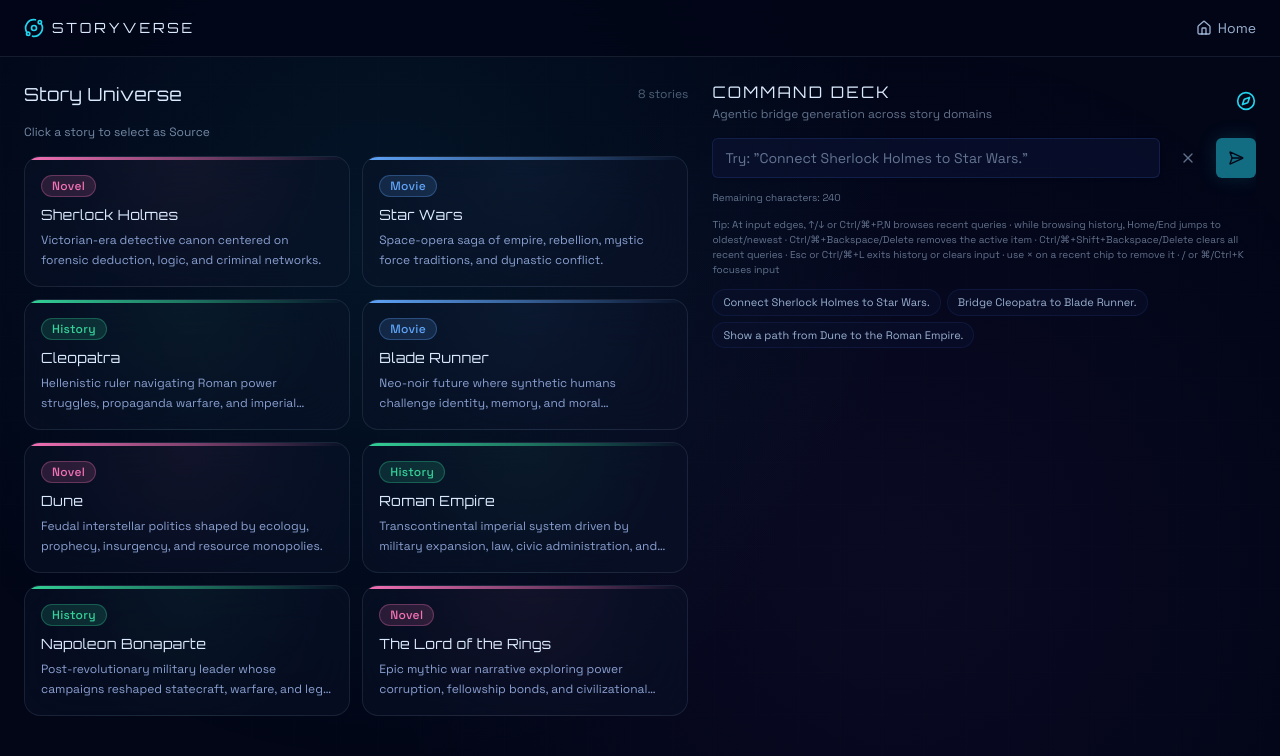
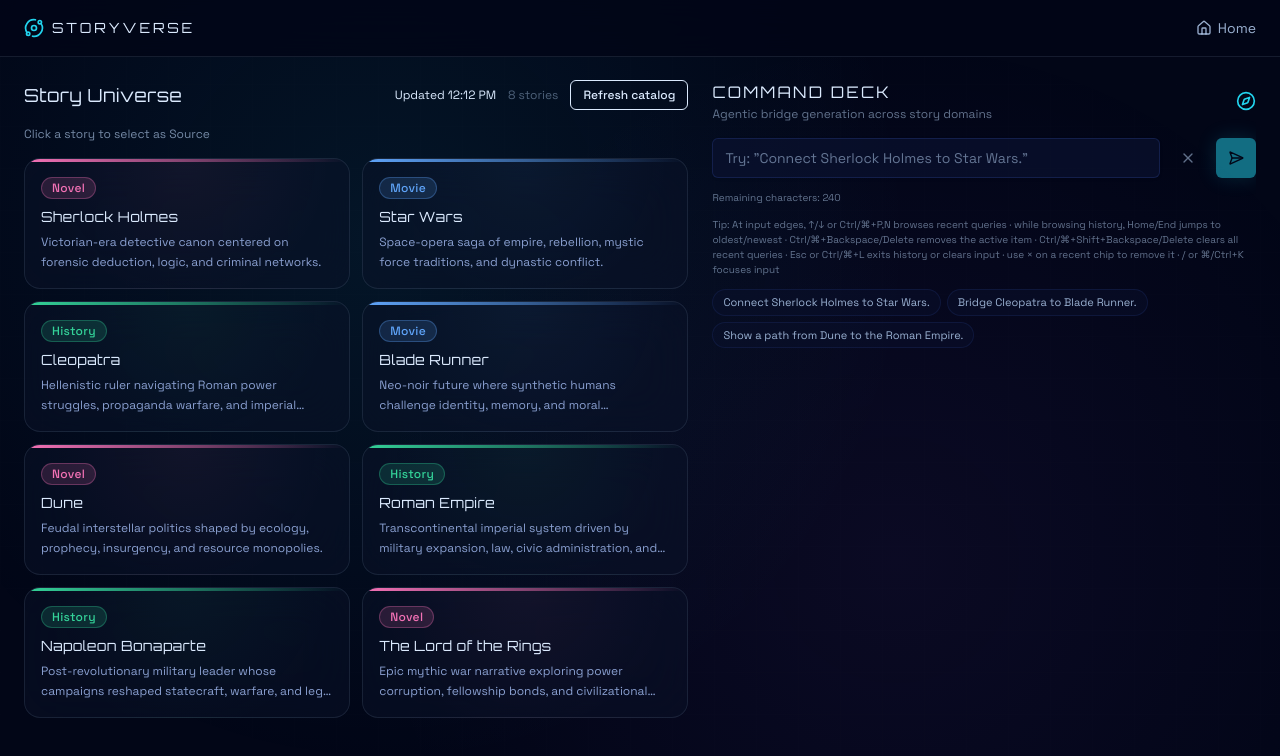
Before and after one commit to MosslandOpenDevs/StoryVerse, a Next.js app in the folder storyverse-web/: page /universe in a window 1280 px wide. Shown: the top 756 px of the page. Built offline with nearby package versions, Linux system fonts and the light colour scheme.

Commit message:
feat(universe): add manual catalog refresh control

```diff
--- a/storyverse-web/src/app/(universe)/universe/page.tsx
+++ b/storyverse-web/src/app/(universe)/universe/page.tsx
@@ -15,6 +15,7 @@ function UniverseContent() {
   const [catalog, setCatalog] = useState<StoryCatalogItem[]>(SEED_CATALOG);
   const [isCatalogLoading, setIsCatalogLoading] = useState(true);
   const [catalogError, setCatalogError] = useState<string | null>(null);
+  const [lastCatalogRefreshAt, setLastCatalogRefreshAt] = useState<string | null>(null);
 
   const loadCatalog = useCallback(async () => {
     setIsCatalogLoading(true);
@@ -22,6 +23,7 @@ function UniverseContent() {
       const fullCatalog = await fetchCatalogAction();
       setCatalog(fullCatalog);
       setCatalogError(null);
+      setLastCatalogRefreshAt(new Date().toLocaleTimeString([], { hour: "2-digit", minute: "2-digit" }));
     } catch {
       setCatalogError("Unable to refresh the full catalog.");
     } finally {
@@ -46,7 +48,7 @@ function UniverseContent() {
       <div className="relative mx-auto flex max-w-7xl flex-col gap-6 p-4 sm:p-6 lg:flex-row">
         {/* Story Grid — left side */}
         <section className="w-full lg:w-[55%]">
-          <div className="mb-4 flex items-center justify-between">
+          <div className="mb-4 flex items-center justify-between gap-3">
             <h2 className="font-display text-lg tracking-wide text-cosmos-100">
               Story Universe
             </h2>
@@ -55,10 +57,25 @@ function UniverseContent() {
                 <span className="text-xs text-cosmos-300/70">
                   Updating catalog...
                 </span>
+              ) : lastCatalogRefreshAt ? (
+                <span className="text-xs text-cosmos-300/60">
+                  Updated {lastCatalogRefreshAt}
+                </span>
               ) : null}
               <span className="text-xs text-cosmos-200/40">
                 {catalog.length} stories
               </span>
+              <button
+                type="button"
+                className="rounded-md border border-cosmos-300/20 px-3 py-1.5 text-xs font-medium text-cosmos-100 transition hover:border-cyan-300/40 hover:bg-cyan-300/10 disabled:cursor-not-allowed disabled:opacity-60"
+                onClick={() => {
+                  void loadCatalog();
+                }}
+                disabled={isCatalogLoading}
+                aria-label="Refresh story catalog"
+              >
+                Refresh catalog
+              </button>
             </div>
           </div>
           {catalogError ? (
```
